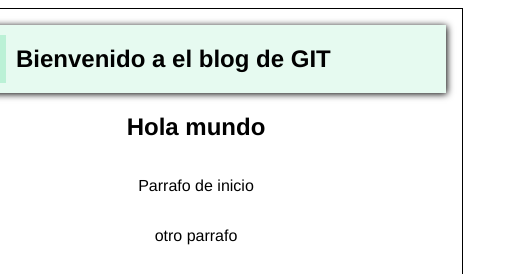
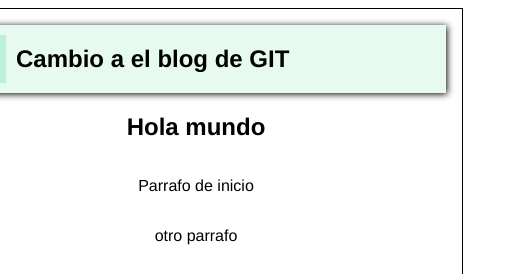
Before and after one commit to av952/prueba, a plain HTML site: page index.html in a window 1280 px wide. Shown: the top 274 px of the page, 444-959 px from the left. Drawn offline with Linux system fonts and the light colour scheme.

Commit message:
cambio h1

```diff
--- a/index.html
+++ b/index.html
@@ -13,7 +13,7 @@
 
         <div class="cabecera">
             <div class="logo" ><img src="./img/color.png" alt="logo_git"></div>
-            <h1>Bienvenido a el blog de GIT</h1>
+            <h1>Cambio a el blog de GIT</h1>
 
 
 
```
